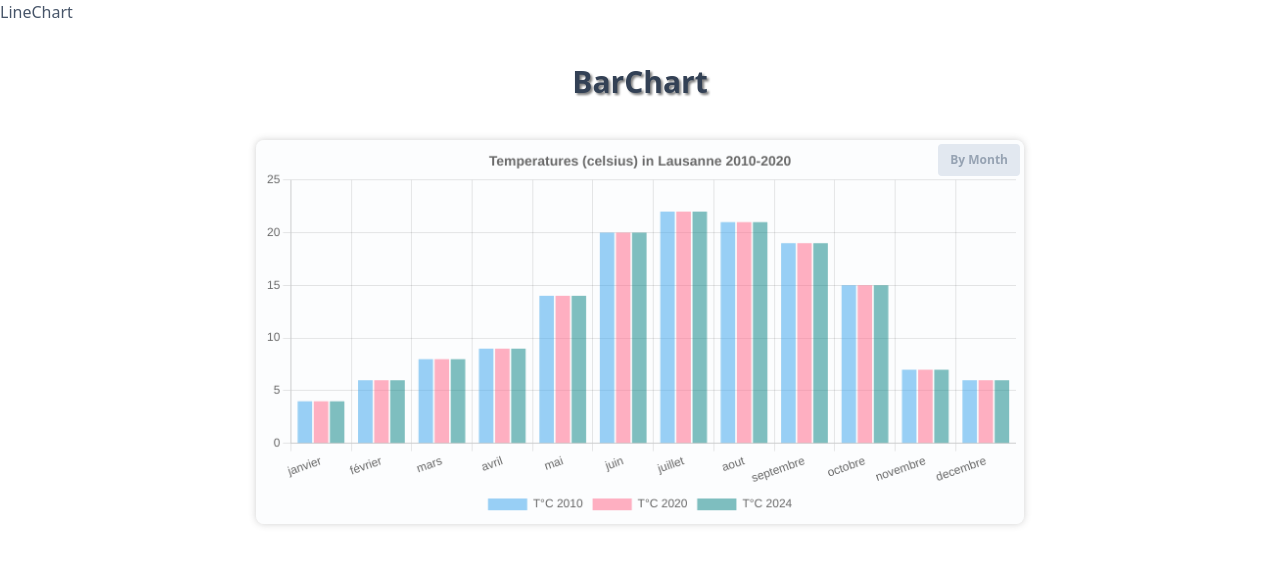
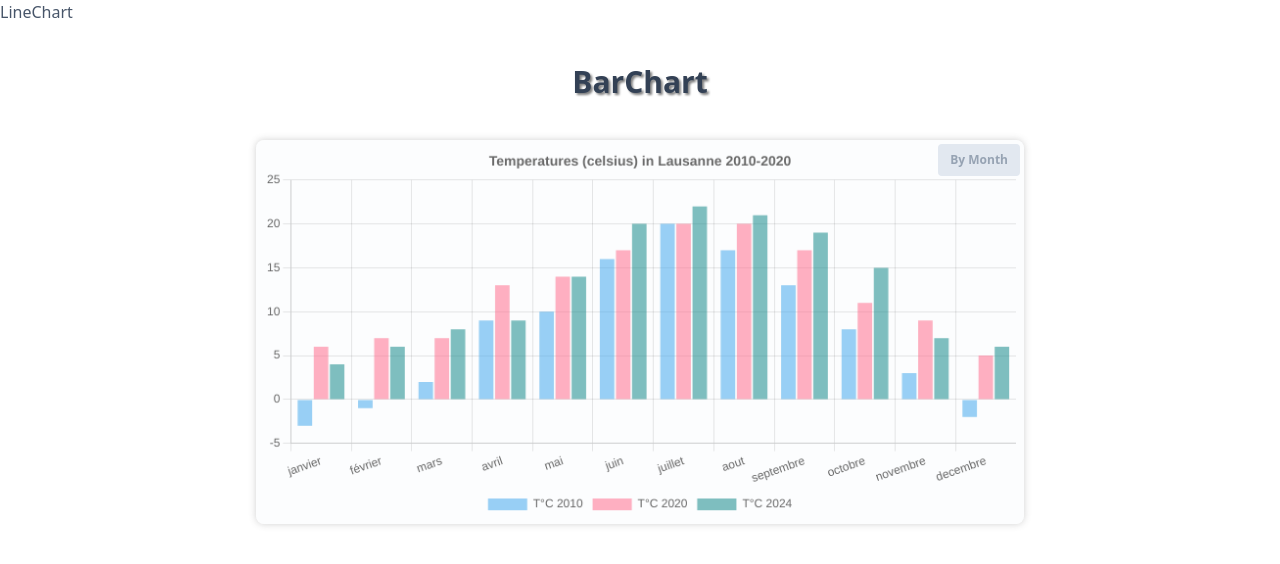
Before and after one commit to TLRKiliann/climatic-report-chart, a Next.js app in the folder my-app/: page /graph/barchart in a window 1280 px wide. Shown: the top 564 px of the page. Built offline with nearby package versions, Linux system fonts and the light colour scheme.

Commit message:
code review

```diff
--- a/my-app/app/components/BarChartComp.tsx
+++ b/my-app/app/components/BarChartComp.tsx
@@ -1,8 +1,7 @@
 "use client";
 
-import { DataProps } from '@/app/lib/definitions';
 import React, { useState } from 'react';
-import { options, labels, dataBar } from '@/app/lib/graph-config';
+import { options, dataBar, dataMonth } from '@/app/lib/graph-config';
 import { Bar } from 'react-chartjs-2';
 import {
     Chart as ChartJS,
@@ -26,27 +25,6 @@ ChartJS.register(
 export default function BarChartComp() {
 
     const [boolBar, setBoolBar] = useState<boolean>(false);
-
-    const dataMonth: DataProps = {
-        labels,
-        datasets: [
-          {
-            label: 'T°C 2010',
-            data: [1,2,-3,4,5,6,7,8,9,10,-11,12],
-            backgroundColor: 'rgba(255, 99, 132, 0.5)',
-          },
-          {
-            label: 'T°C 2020',
-            data: [1,2,-3,4,5,6,7,8,9,-10,11,12],
-            backgroundColor: 'rgba(53, 162, 235, 0.5)',
-          },
-          {
-            label: 'T°C 2024',
-            data: [1,2,3,-4,5,6,-7,8,9,10,11,12],
-            backgroundColor: 'rgba(0,128,128, 0.5)',
-          },
-        ],
-    };
 
     const handleClickBar = () => {
         setBoolBar(!boolBar)
--- a/my-app/app/components/LineChartComp.tsx
+++ b/my-app/app/components/LineChartComp.tsx
@@ -3,7 +3,7 @@
 import { DataProps } from '@/app/lib/definitions';
 import React, { useState } from 'react';
 import { Line } from 'react-chartjs-2';
-import { options, labels } from '@/app/lib/graph-config';
+import { options, dataMonth } from '@/app/lib/graph-config';
 import {
     Chart as ChartJS,
     CategoryScale,
@@ -28,30 +28,6 @@ ChartJS.register(
 export default function LineChartComp({dataLine}: {dataLine: DataProps}) {
 
     const [boolLine, setBoolLine] = useState<boolean>(false);
-
-    const dataMonth: DataProps = {
-        labels,
-        datasets: [
-            {
-                label: 'T°C 2010',
-                data: [1, 2, 3, 4, 5, 6, 7, 8, 9, 10, 11, 12],
-                borderColor: 'rgb(53, 162, 235)',
-                backgroundColor: 'rgba(53, 162, 235, 0.5)',
-            },
-            {
-                label: 'T°C 2020',
-                data: [1, 2, 3, 4, 5, 6, 7, 8, 9, 10, 11, 12],
-                borderColor: 'rgb(255, 99, 132)',
-                backgroundColor: 'rgba(255, 99, 132, 0.5)',
-            },
-            {
-                label: 'T°C 2024',
-                data: [1, 2, 3, 4, 5, 6, 7, 8, 9, 10, 11, 12],
-                borderColor: 'rgb(0,128,128)',
-                backgroundColor: 'rgba(0,128,128, 0.5)',
-            },
-        ],
-    };
 
     const handleBoolClick = () => {
         setBoolLine(!boolLine)
--- a/my-app/app/graph/linechart/page.tsx
+++ b/my-app/app/graph/linechart/page.tsx
@@ -56,8 +56,6 @@ export default function LineChart() {
         setChangeData(copy);
     };
 
-    //console.log(newData, "newData");
-
     return (
         <main className='w-full h-screen bg-white'>
             <Link href="/graph/barchart" className='text-slate-600'>
--- a/my-app/app/lib/graph-config.ts
+++ b/my-app/app/lib/graph-config.ts
@@ -26,8 +26,8 @@ export const options: OptionsProps = {
 export const labels: string[] = ["janvier", "février", "mars", "avril", "mai", "juin",
     "juillet", "aout", "septembre", "octobre", "novembre", "decembre"];
 
-const newDataBar1: number[] = [4, 6, 8, 9, 14, 20, 22, 21, 19, 15, 7, 6];
-const newDataBar2: number[] = [4, 6, 8, 9, 14, 20, 22, 21, 19, 15, 7, 6];
+const newDataBar1: number[] = [-3, -1, 2, 9, 10, 16, 20, 17, 13, 8, 3, -2];
+const newDataBar2: number[] = [6, 7, 7, 13, 14, 17, 20, 20, 17, 11, 9, 5];
 const newDataBar3: number[] = [4, 6, 8, 9, 14, 20, 22, 21, 19, 15, 7, 6];
 
 export const dataBar: DataProps = {
@@ -53,3 +53,27 @@ export const dataBar: DataProps = {
         },
     ],
 };
+
+export const dataMonth: DataProps = {
+    labels,
+    datasets: [
+      {
+        label: 'T°C 2010',
+        data: [-3, -1, 2, 9, 10, 16, 20, 17, 13, 8, 3, -2],
+        borderColor: 'rgb(53, 162, 235)',
+        backgroundColor: 'rgba(53, 162, 235, 0.5)',
+      },
+      {
+        label: 'T°C 2020',
+        data: [6, 7, 7, 13, 14, 17, 20, 20, 17, 11, 9, 5],
+        borderColor: 'rgb(255, 99, 132)',
+        backgroundColor: 'rgba(255, 99, 132, 0.5)',
+      },
+      {
+        label: 'T°C 2024',
+        data: [1,2,3,-4,15,22,21,26,22,10,7,2],
+        borderColor: 'rgb(0,128,128)',
+        backgroundColor: 'rgba(0,128,128, 0.5)',
+      },
+    ],
+};
```
